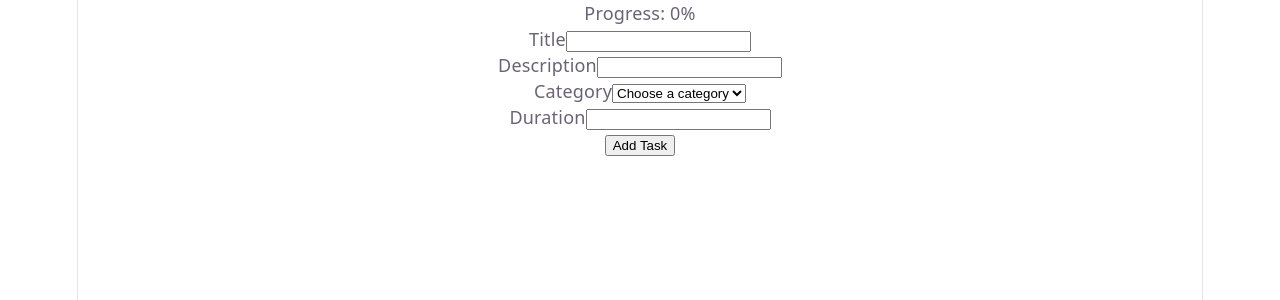
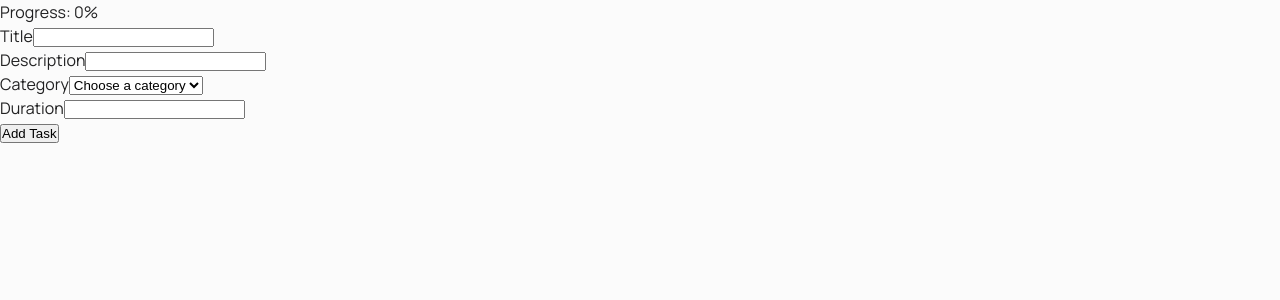
Before and after one commit to irminak/focus-flow, a React (Vite) app: page / in a window 1280 px wide. Shown: the top 300 px of the page. Built offline with nearby package versions, Linux system fonts and the light colour scheme.

Commit message:
first styles

```diff
--- a/index.html
+++ b/index.html
@@ -2,12 +2,26 @@
 <html lang="en">
     <head>
         <meta charset="UTF-8" />
-    <link rel="icon" type="image/svg+xml" href="/favicon.svg" />
-    <meta name="viewport" content="width=device-width, initial-scale=1.0" />
+        <link
+            rel="icon"
+            type="image/svg+xml"
+            href="/favicon.svg"
+        />
+        <meta
+            name="viewport"
+            content="width=device-width, initial-scale=1.0"
+        />
+        <link
+            href="https://fonts.googleapis.com/css2?family=Manrope:wght@200..800&display=swap"
+            rel="stylesheet"
+        />
         <title>focus-flow</title>
     </head>
     <body>
         <div id="root"></div>
-    <script type="module" src="/src/main.tsx"></script>
+        <script
+            type="module"
+            src="/src/main.tsx"
+        ></script>
     </body>
 </html>
--- a/src/components/TaskCard.tsx
+++ b/src/components/TaskCard.tsx
@@ -3,13 +3,10 @@ import type { Task } from "../types/task"
 const TaskCard = ({task, onSelectTask}: { task: Task; onSelectTask: (taskId: number) => void}) => {
 
   return (
-    <li style={{border: '1px solid #ccc'}} onClick={() => onSelectTask(task.id)}>
-        <h3>{task.title}</h3>
-        <p>Category: {task.category}</p>
-        <p>Duration: {task.duration} minutes</p>
-        <p>Deadline: {task.deadline}</p>
-        <p>Status: {task.status}</p>
-        <p>Remaining Time: {task.remainingTime} seconds</p>
+    <li className="task-card" onClick={() => onSelectTask(task.id)}>
+        <h3 className="task-card__title">{task.title}</h3>
+        <p className="task-card__category">{task.category}</p>
+        {task.remainingTime != 0 ? <p className="task-card__time">{task.remainingTime} seconds</p> :  <p className="task-card__time">{task.duration} minutes</p>}
     </li>
   )
 }
--- a/src/components/TaskGrid.tsx
+++ b/src/components/TaskGrid.tsx
@@ -3,7 +3,7 @@ import TaskCard from './TaskCard'
 
 const TaskGrid = ({tasks, onSelectTask}: { tasks: Task[];  onSelectTask: (taskId: number) => void }) => {
   return (
-    <ul>
+    <ul className='task-grid'>
         {tasks.map((task) =>
             <TaskCard key={task.id} task={task} onSelectTask={onSelectTask}/>
         )}
--- a/src/index.css
+++ b/src/index.css
@@ -1,111 +1,90 @@
 :root {
-  --text: #6b6375;
-  --text-h: #08060d;
-  --bg: #fff;
-  --border: #e5e4e7;
-  --code-bg: #f4f3ec;
-  --accent: #aa3bff;
-  --accent-bg: rgba(170, 59, 255, 0.1);
-  --accent-border: rgba(170, 59, 255, 0.5);
-  --social-bg: rgba(244, 243, 236, 0.5);
-  --shadow:
-    rgba(0, 0, 0, 0.1) 0 10px 15px -3px, rgba(0, 0, 0, 0.05) 0 4px 6px -2px;
+  --font-size-sm: 14px;
+  --font-size-base: 16px;
+  --font-size-title: 20px;
+  --font-size-heading: 28px;
+  --font-size-display: 40px;
 
-  --sans: system-ui, 'Segoe UI', Roboto, sans-serif;
-  --heading: system-ui, 'Segoe UI', Roboto, sans-serif;
-  --mono: ui-monospace, Consolas, monospace;
+  --font-weight-regular: 400;
+  --font-weight-medium: 500;
+  --font-weight-semibold: 600;
+  --font-weight-bold: 700;
 
-  font: 18px/145% var(--sans);
-  letter-spacing: 0.18px;
-  color-scheme: light dark;
-  color: var(--text);
-  background: var(--bg);
-  font-synthesis: none;
-  text-rendering: optimizeLegibility;
-  -webkit-font-smoothing: antialiased;
-  -moz-osx-font-smoothing: grayscale;
+  --line-height-tight: 1.2;
+  --line-height-normal: 1.5;
+  --line-height-relaxed: 1.7;
 
-  @media (max-width: 1024px) {
-    font-size: 16px;
-  }
+  --color-background: #fbfbfb;
+  --color-text: #212122;
+  --color-text-muted: #6F6F6F;
+  --color-border: #e8e8ea;
+
+  --radius-sm: 8px;
+  --radius-md: 14px;
+  --radius-lg: 20px;
+  --radius-xl: 28px;
+
+  --space-xs: 4px;
+  --space-sm: 8px;
+  --space-md: 16px;
+  --space-lg: 24px;
+  --space-xl: 32px;
+  --space-2xl: 48px;
 }
 
-@media (prefers-color-scheme: dark) {
-  :root {
-    --text: #9ca3af;
-    --text-h: #f3f4f6;
-    --bg: #16171d;
-    --border: #2e303a;
-    --code-bg: #1f2028;
-    --accent: #c084fc;
-    --accent-bg: rgba(192, 132, 252, 0.15);
-    --accent-border: rgba(192, 132, 252, 0.5);
-    --social-bg: rgba(47, 48, 58, 0.5);
-    --shadow:
-      rgba(0, 0, 0, 0.4) 0 10px 15px -3px, rgba(0, 0, 0, 0.25) 0 4px 6px -2px;
-  }
-
-  #social .button-icon {
-    filter: invert(1) brightness(2);
-  }
-}
-
-#root {
-  width: 1126px;
-  max-width: 100%;
-  margin: 0 auto;
-  text-align: center;
-  border-inline: 1px solid var(--border);
-  min-height: 100svh;
-  display: flex;
-  flex-direction: column;
+*{
+  margin: 0;
+  padding: 0;
   box-sizing: border-box;
 }
 
 body {
-  margin: 0;
+  font-family: "Manrope", sans-serif;
+  background-color: var(--color-background);
+  color: var(--color-text);
+  font-size: var(--font-size-base);
+  line-height: var(--line-height-normal);
+}
+/* TASK GRID */
+.task-grid {
+  display: grid;
+  grid-template-columns: repeat(auto-fill, minmax(120px, 1fr));
+  gap: var(--space-lg);
+  padding: var(--space-lg);
+  list-style-type: none;
+}
+/* TASK CARD */
+.task-card {
+  padding: var(--space-lg);
+  border-radius: var(--radius-lg);
+  border: 1px solid var(--color-border);
+  background-color: #ffffff;
+  cursor: pointer;
+  transition:
+      transform 0.2s ease,
+      box-shadow 0.2s ease;
 }
 
-h1,
-h2 {
-  font-family: var(--heading);
-  font-weight: 500;
-  color: var(--text-h);
+/* .task-card:hover {
+  transform: translateY(-2px);
+  box-shadow: 0 6px 18px rgba(0, 0, 0, 0.08);
+} */
+
+.task-card__title {
+  margin: 0 0 var(--space-sm);
+  font-size: var(--font-size-title);
+  font-weight: var(--font-weight-semibold);
+  line-height: var(--line-height-tight);
 }
 
-h1 {
-  font-size: 56px;
-  letter-spacing: -1.68px;
-  margin: 32px 0;
-  @media (max-width: 1024px) {
-    font-size: 36px;
-    margin: 20px 0;
-  }
-}
-h2 {
-  font-size: 24px;
-  line-height: 118%;
-  letter-spacing: -0.24px;
-  margin: 0 0 8px;
-  @media (max-width: 1024px) {
-    font-size: 20px;
-  }
-}
-p {
-  margin: 0;
+.task-card__category {
+  margin: 0 0 var(--space-md);
+  color: var(--color-text-muted);
+  font-size: var(--font-size-sm);
 }
 
-code,
-.counter {
-  font-family: var(--mono);
-  display: inline-flex;
-  border-radius: 4px;
-  color: var(--text-h);
+.task-card__time {
+  margin: 0;
+  font-size: var(--font-size-base);
+  font-weight: var(--font-weight-medium);
 }
-
-code {
-  font-size: 15px;
-  line-height: 135%;
-  padding: 4px 8px;
-  background: var(--code-bg);
-}
--- a/vite.config.ts
+++ b/vite.config.ts
@@ -8,4 +8,5 @@ export default defineConfig({
     react(),
     babel({ presets: [reactCompilerPreset()] })
   ],
+  server: { host: true }
 })
```
Also changed, not shown: src/App.css (deleted, +0 -184 lines), src/styles/colors.ts (added, +42 -0 lines). Lines whose indentation alone changed are shown as unchanged.
